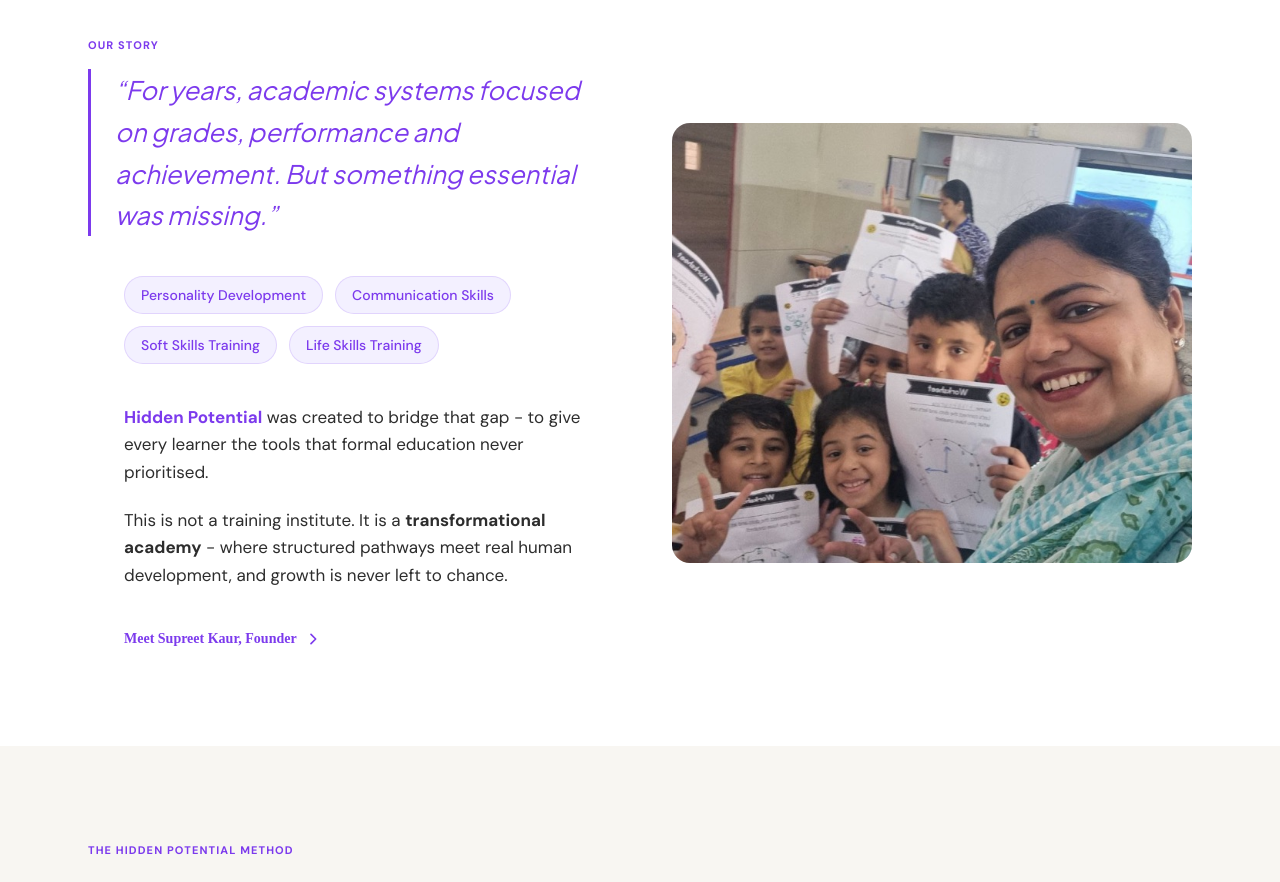
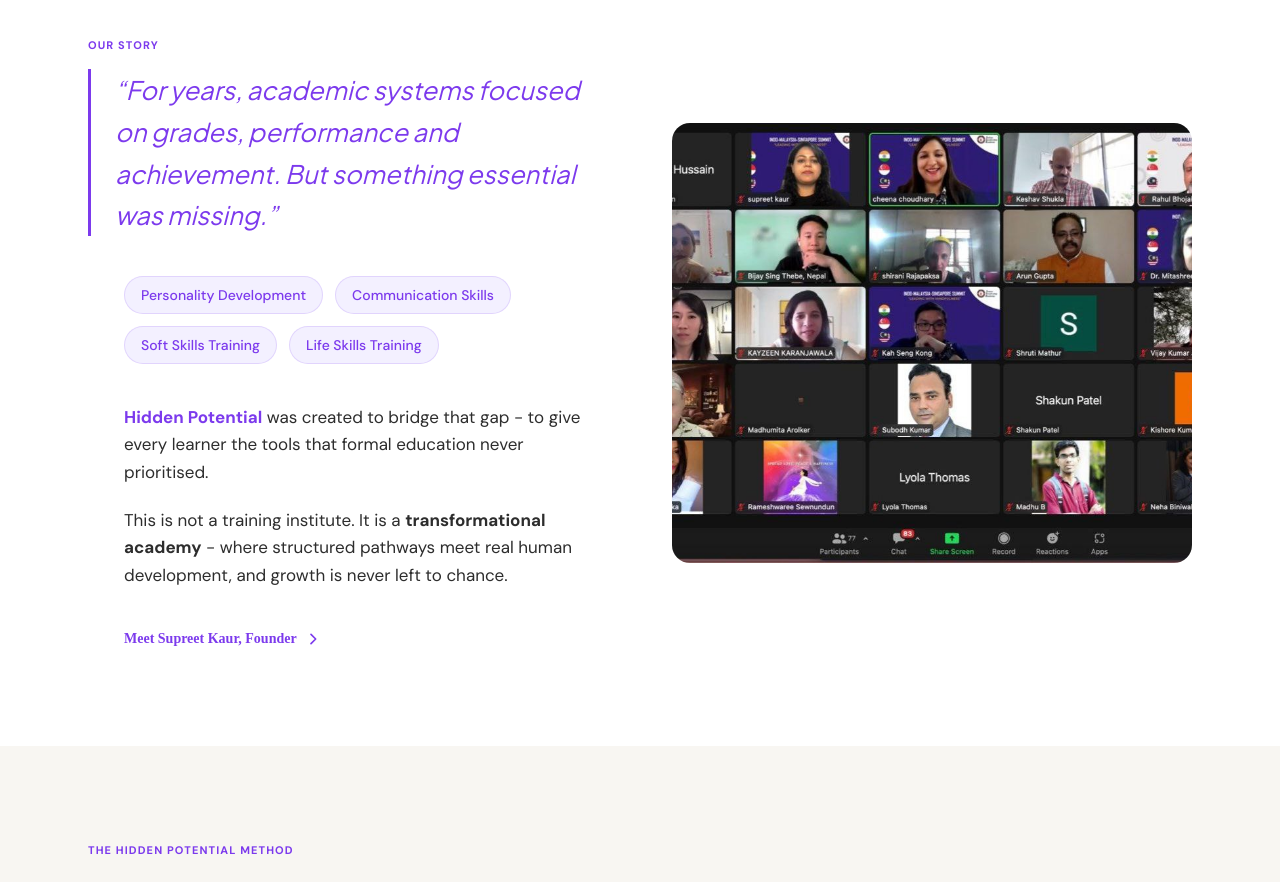
Before and after one commit to millionmilesads1/hidden-potential, a Next.js app: page / in a window 1280 px wide. Shown: the part 980-1862 px from the top of the page. Built offline with nearby package versions, Linux system fonts and the light colour scheme.

Commit message:
Update 'Our Story' section image to online sessions image 007

```diff
--- a/src/app/page.tsx
+++ b/src/app/page.tsx
@@ -579,8 +579,8 @@ export default function HomePage() {
             <div className="relative w-full overflow-hidden rounded-2xl">
               <div className="relative w-full" style={{ height: "440px" }}>
                 <Image
-                  src="/images/media/media-2.jpg"
-                  alt="Hidden Potential life skills training session in Delhi - real transformation in action"
+                  src="/gallery/04_Online_Sessions/img-007.jpg"
+                  alt="Hidden Potential online life skills training session - real transformation in action"
                   fill
                   sizes="(max-width: 768px) 100vw, 50vw"
                   className="object-cover object-center"
```
